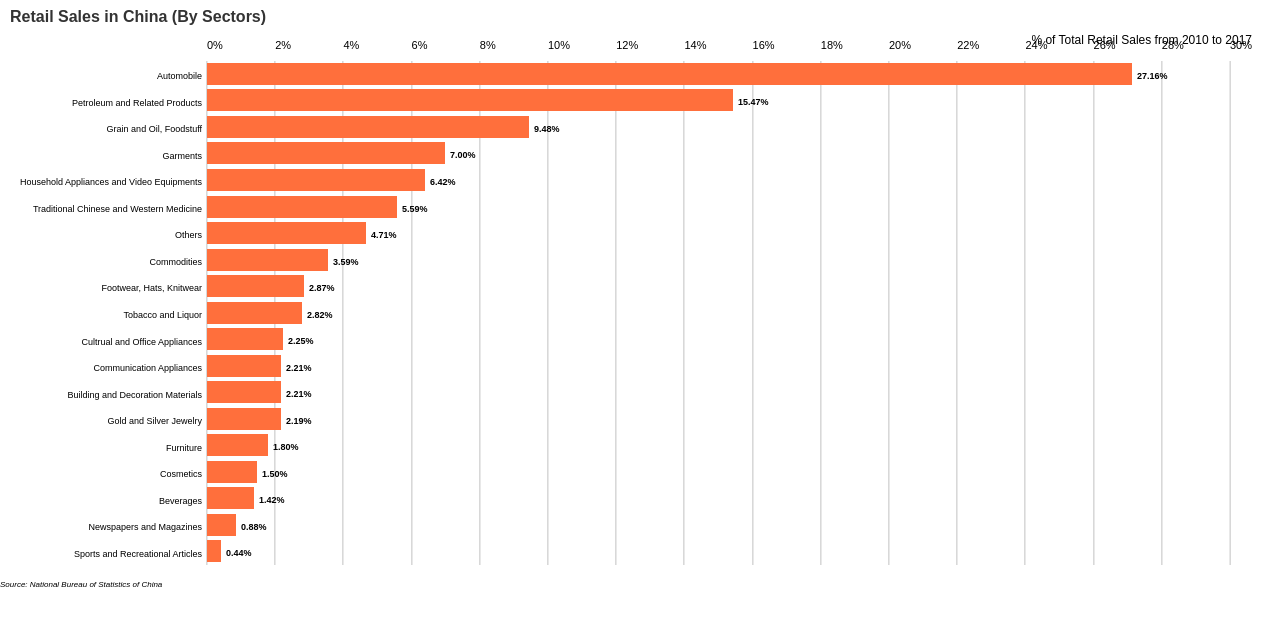
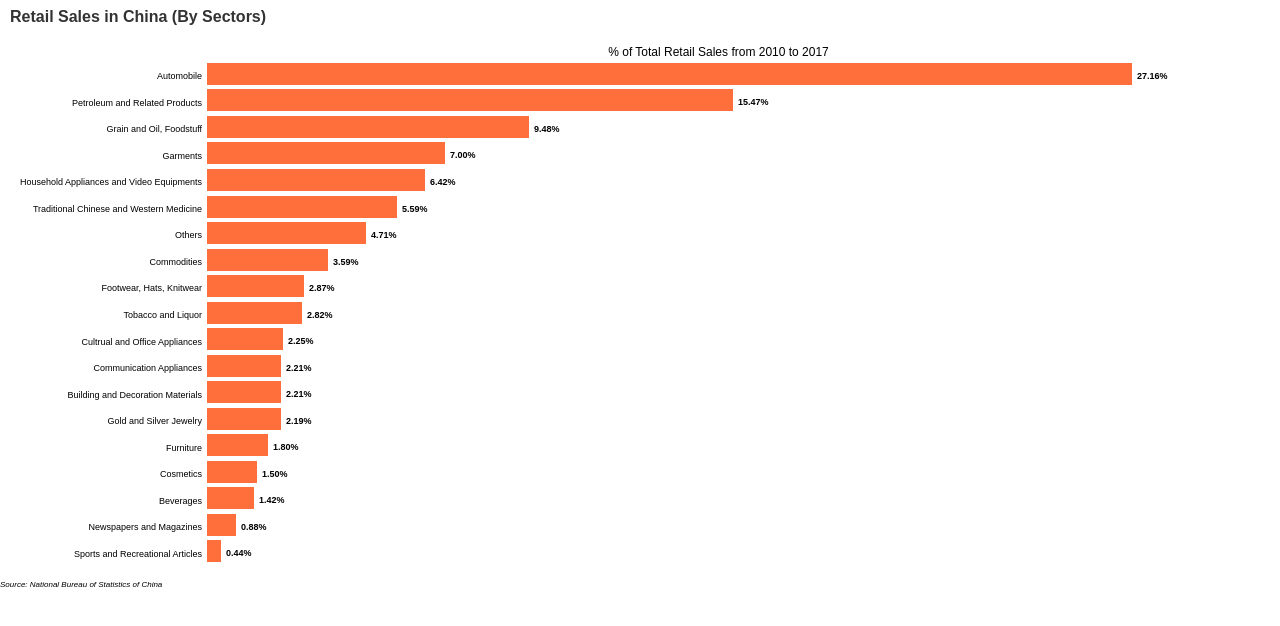
Before and after one commit to maxleungtszchun/maxleungtszchun.github.io, a Jekyll site: the page china_consumption/sector/consumption_bars.html, which Jekyll copies as it is, in a window 1280 px wide. Shown: the top 626 px of the page. Built offline with Jekyll 4.4.1, drawn with Linux system fonts in a browser that asks for light colours; nearby versions of some CDN libraries; some of the changed lines change nothing that is shown.

Commit message:
Update consumption_bars.html

```diff
--- a/china_consumption/sector/consumption_bars.html
+++ b/china_consumption/sector/consumption_bars.html
@@ -1,7 +1,7 @@
 <!DOCTYPE html>
 <html>
 <head>
-<script src="https://code.highcharts.com/10.1.0/highcharts.js"></script>
+<script src="https://code.highcharts.com/highcharts.js"></script>
 <meta charset="UTF-8">
 <title>Consumption Expenditure in China (By Sectors)</title>
 <style>
@@ -94,31 +94,31 @@ Highcharts.chart("chart", {
 	yAxis: {
 		title: {
 			text: "% of Total Retail Sales from 2010 to 2017",
-			align: "high",
-			//align: "middle",
+			//align: "high",
+			align: "middle",
 			reserveSpace: true,
 			style: {
 				"color": "black"
 			},
-			x: 22,
-			y: -12
+			//x: 22,
+			//y: -12
 		},
-		labels: {
-			align: "left",
-			x: 0,
-			y: 0,
-			reserveSpace: false,
-			style: {
-				color: "black"
-			},
-			formatter: function(){
-							return Highcharts.numberFormat(this.value * 100, 0, ".", ",") + "%";
-						}
-		},
-		//labels: {enabled: false},
+		//labels: {
+		//	align: "left",
+		//	x: 0,
+		//	y: 0,
+		//	reserveSpace: false,
+		//	style: {
+		//		color: "black"
+		//	},
+		//	formatter: function(){
+		//					return Highcharts.numberFormat(this.value * 100, 0, ".", ",") + "%";
+		//				}
+		//},
+		labels: {enabled: false},
 		opposite: true,
-		gridLineColor: "black",
-		gridLineWidth: 0.25
+		//gridLineColor: "black",
+		gridLineWidth: 0
 	},
 	tooltip: {
 		backgroundColor: "white",
```
